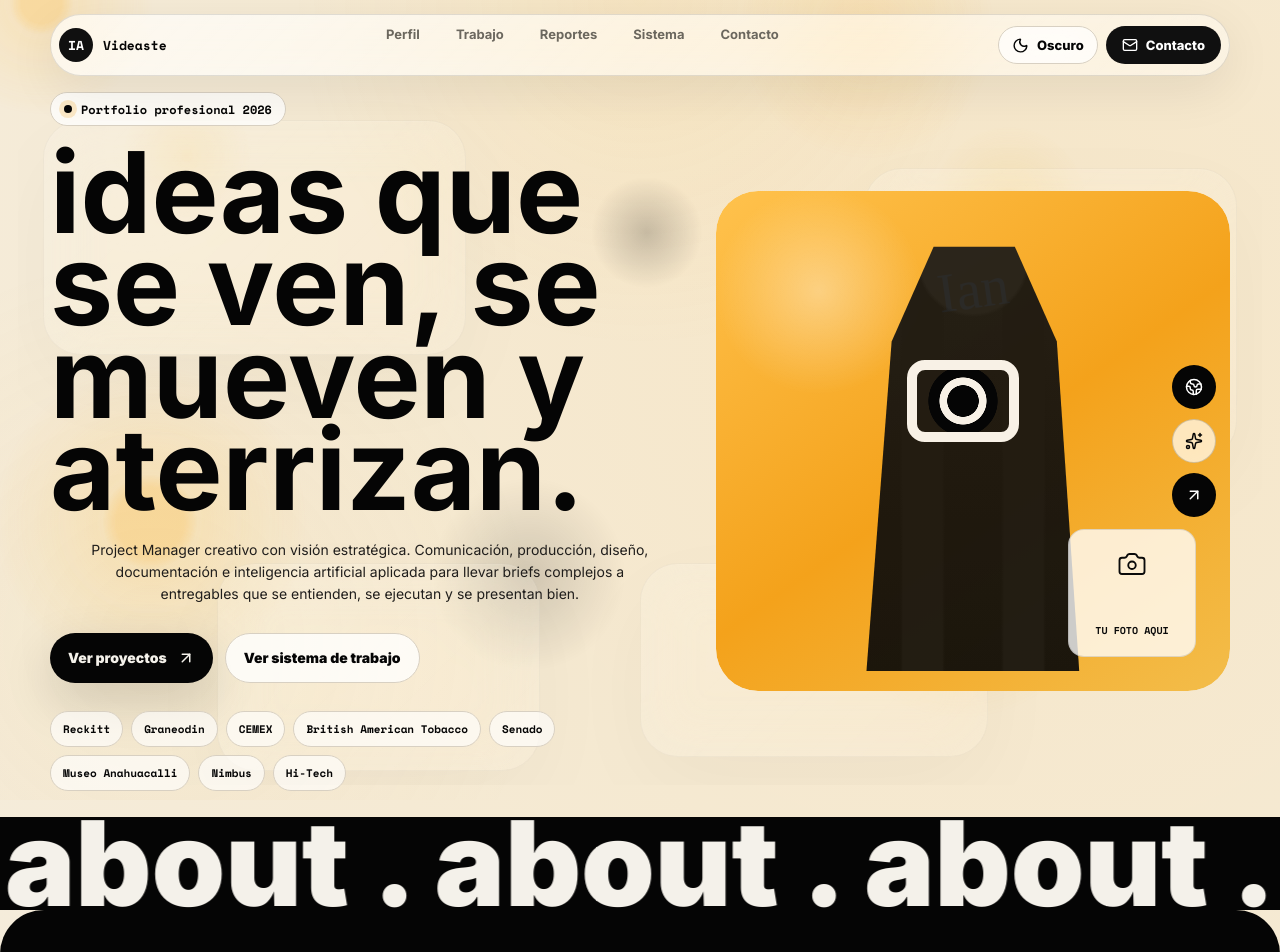
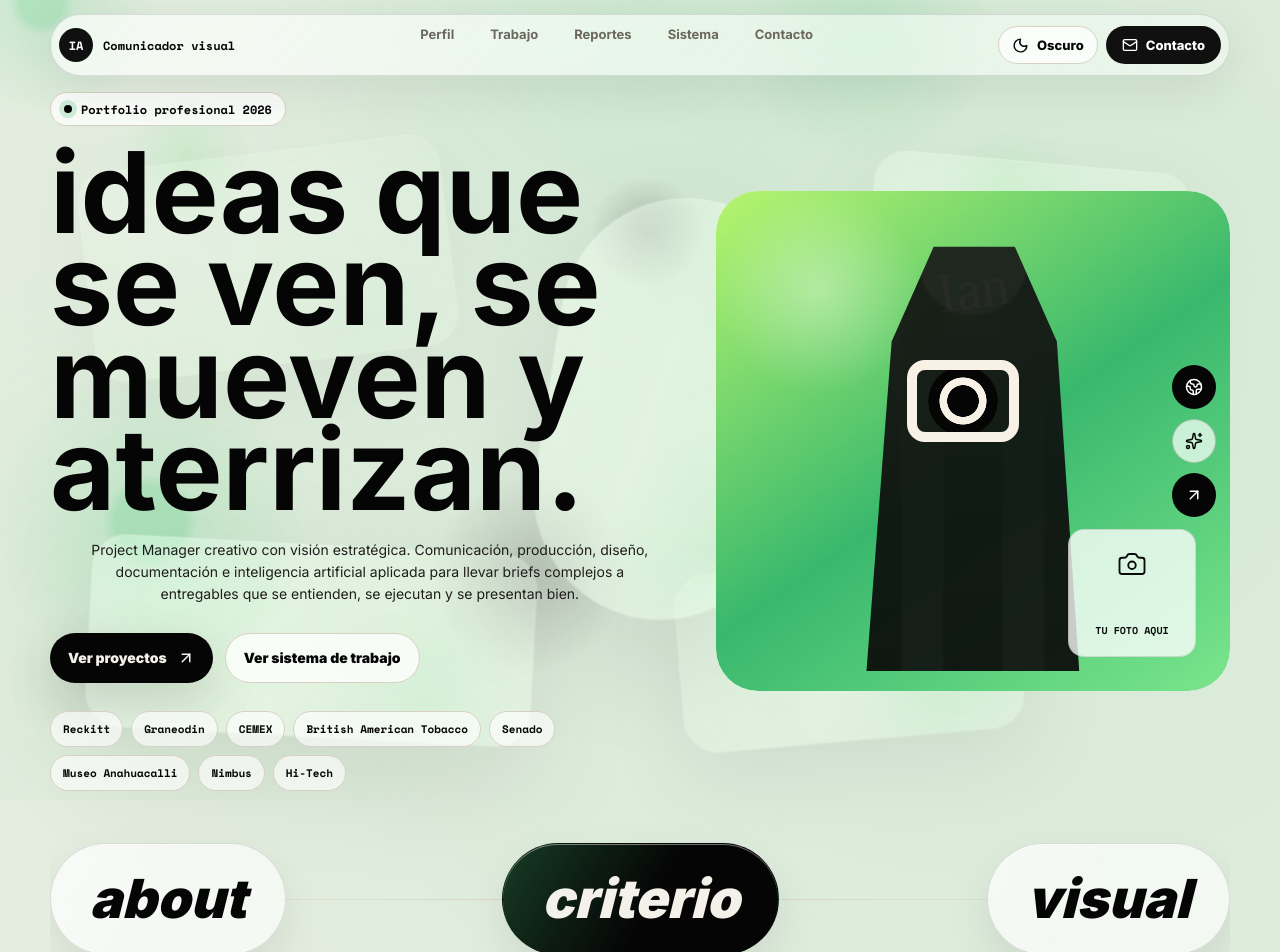
Before and after one commit to ianamb66/ian-portfolio-tech, a React (Vite) app: page / in a window 1280 px wide. Shown: the top 952 px of the page. Built offline with nearby package versions, Linux system fonts and the light colour scheme.

Commit message:
Refine portfolio green glass motion

```diff
--- a/src/App.css
+++ b/src/App.css
@@ -11,11 +11,11 @@
   --glass-strong: rgba(255, 255, 255, 0.78);
   --glass-line: rgba(16, 16, 16, 0.12);
   --grid-line: rgba(16, 16, 16, 0.045);
-  --red: #f0a51b;
-  --red-dark: #c57700;
-  --green: #f4c04e;
-  --sun: #ffb52d;
-  --amber: #f1c35a;
+  --red: #36b86b;
+  --red-dark: #16834f;
+  --green: #a5df72;
+  --sun: #45c878;
+  --amber: #7ddf8b;
   --radius: 8px;
   --shadow: 0 24px 80px rgba(16, 16, 16, 0.08);
   --mono: "Space Mono", "SFMono-Regular", Consolas, monospace;
@@ -35,11 +35,11 @@ html[data-theme="dark"] {
   --glass-strong: rgba(18, 21, 27, 0.74);
   --glass-line: rgba(255, 255, 255, 0.16);
   --grid-line: rgba(255, 255, 255, 0.055);
-  --red: #ffb52d;
-  --red-dark: #d98900;
-  --green: #f5ca5e;
-  --sun: #ffb52d;
-  --amber: #f1c35a;
+  --red: #5ee08b;
+  --red-dark: #2bb86a;
+  --green: #b8f27c;
+  --sun: #6ff1a0;
+  --amber: #95e88d;
   --shadow: 0 24px 90px rgba(0, 0, 0, 0.42);
   color-scheme: dark;
 }
@@ -194,7 +194,7 @@ main,
   gap: 10px;
   min-height: 44px;
   font-family: var(--mono);
-  font-size: 13px;
+  font-size: 12px;
   font-weight: 700;
 }
 
@@ -282,55 +282,112 @@ main,
 
 .glass-curtain {
   position: absolute;
-  inset: 92px 18px 32px;
+  inset: 86px 16px 24px;
   z-index: 0;
   pointer-events: none;
-  overflow: hidden;
+  overflow: visible;
+  perspective: 1400px;
 }
 
 .glass-shard {
   position: absolute;
   display: block;
-  border: 1px solid var(--glass-line);
-  border-radius: 38px;
+  border: 1px solid color-mix(in srgb, var(--glass-line) 72%, rgba(255, 255, 255, 0.28));
+  border-radius: 34px;
   background:
-    linear-gradient(135deg, color-mix(in srgb, var(--glass-strong) 82%, transparent), color-mix(in srgb, var(--glass) 58%, transparent)),
-    radial-gradient(circle at 28% 18%, rgba(255, 255, 255, 0.34), transparent 28%);
+    linear-gradient(118deg, rgba(255, 255, 255, 0.36), transparent 18% 72%, rgba(255, 255, 255, 0.16)),
+    radial-gradient(circle at 18% 16%, rgba(255, 255, 255, 0.58), transparent 22%),
+    radial-gradient(circle at 76% 82%, color-mix(in srgb, var(--sun) 18%, transparent), transparent 30%),
+    linear-gradient(135deg, color-mix(in srgb, var(--glass-strong) 72%, transparent), color-mix(in srgb, var(--glass) 48%, transparent));
   box-shadow:
-    inset 0 1px 0 rgba(255, 255, 255, 0.32),
-    0 30px 90px rgba(0, 0, 0, 0.12);
-  backdrop-filter: blur(28px) saturate(1.45);
-  -webkit-backdrop-filter: blur(28px) saturate(1.45);
-  opacity: 0.28;
+    inset 0 1px 0 rgba(255, 255, 255, 0.58),
+    inset 0 -18px 44px rgba(255, 255, 255, 0.14),
+    inset 22px 0 48px color-mix(in srgb, var(--green) 10%, transparent),
+    0 28px 72px rgba(0, 0, 0, 0.16);
+  backdrop-filter: blur(32px) saturate(1.65) contrast(1.08);
+  -webkit-backdrop-filter: blur(32px) saturate(1.65) contrast(1.08);
+  opacity: 0.34;
+  transform-style: preserve-3d;
   will-change: transform, opacity;
 }
 
+.glass-shard::before,
+.glass-shard::after {
+  content: "";
+  position: absolute;
+  pointer-events: none;
+  border-radius: inherit;
+}
+
+.glass-shard::before {
+  inset: 1px;
+  border: 1px solid rgba(255, 255, 255, 0.28);
+  background:
+    linear-gradient(100deg, transparent 0 36%, rgba(255, 255, 255, 0.42) 44%, transparent 52% 100%);
+  mix-blend-mode: screen;
+  opacity: 0.58;
+}
+
+.glass-shard::after {
+  inset: auto 12% 12% 18%;
+  height: 26%;
+  background: radial-gradient(ellipse at center, rgba(255, 255, 255, 0.32), transparent 68%);
+  filter: blur(10px);
+  opacity: 0.55;
+}
+
+.glass-shard[data-depth="back"] {
+  opacity: 0.2;
+  filter: blur(0.4px);
+}
+
+.glass-shard[data-depth="front"] {
+  opacity: 0.43;
+  box-shadow:
+    inset 0 1px 0 rgba(255, 255, 255, 0.64),
+    inset 0 -24px 48px rgba(255, 255, 255, 0.15),
+    0 36px 96px rgba(0, 0, 0, 0.18);
+}
+
 .hero-glass-a {
-  left: 2%;
-  top: 4%;
+  left: 3%;
+  top: 7%;
+  width: 31%;
+  height: 32%;
+  transform: rotate(-7deg) translateZ(-80px);
+}
+
+.hero-glass-b {
+  right: 6%;
+  top: 10%;
+  width: 26%;
+  height: 45%;
+  transform: rotate(5deg) translateZ(-18px);
+}
+
+.hero-glass-c {
+  left: 8%;
+  bottom: 10%;
   width: 34%;
-  height: 34%;
-}
-
-.hero-glass-b {
-  right: 2%;
-  top: 11%;
-  width: 30%;
-  height: 42%;
-}
-
-.hero-glass-c {
-  left: 16%;
-  bottom: 2%;
-  width: 26%;
-  height: 30%;
+  height: 26%;
+  transform: rotate(3deg) translateZ(72px);
 }
 
 .hero-glass-d {
-  right: 22%;
-  bottom: 4%;
-  width: 28%;
-  height: 28%;
+  right: 20%;
+  bottom: 8%;
+  width: 27%;
+  height: 25%;
+  transform: rotate(-5deg) translateZ(24px);
+}
+
+.hero-glass-e {
+  left: 43%;
+  top: 18%;
+  width: 19%;
+  height: 56%;
+  border-radius: 999px;
+  transform: rotate(9deg) translateZ(96px);
 }
 
 .hero-grid,
@@ -489,7 +546,7 @@ p {
   border-radius: 42px;
   background:
     radial-gradient(circle at 20% 20%, rgba(255, 255, 255, 0.36), transparent 18%),
-    linear-gradient(145deg, #ffc24d 0%, #f4a21b 52%, #f3bd4a 100%);
+    linear-gradient(145deg, #b7f56e 0%, #39b86d 52%, #7be58c 100%);
   box-shadow: var(--shadow);
   isolation: isolate;
 }
@@ -603,33 +660,71 @@ p {
   text-transform: lowercase;
 }
 
-.word-marquee {
+.motion-divider {
   position: relative;
   z-index: 2;
-  width: 100%;
+  width: min(1180px, calc(100% - 32px));
+  margin: 8px auto 0;
+  padding: 18px 0;
   overflow: hidden;
-  background: var(--ink);
+}
+
+.motion-divider::before {
+  content: "";
+  position: absolute;
+  left: 0;
+  right: 0;
+  top: 50%;
+  height: 1px;
+  background: linear-gradient(90deg, transparent, var(--line), transparent);
+}
+
+.motion-track {
+  position: relative;
+  display: grid;
+  grid-template-columns: 1fr auto 1fr;
+  gap: 12px;
+  align-items: center;
+}
+
+.motion-chip {
+  min-height: clamp(72px, 9vw, 112px);
+  display: grid;
+  place-items: center;
+  padding: 0 clamp(18px, 3vw, 44px);
+  border: 1px solid var(--glass-line);
+  border-radius: 999px;
+  background:
+    linear-gradient(120deg, rgba(255, 255, 255, 0.28), transparent 42%),
+    color-mix(in srgb, var(--glass-strong) 82%, transparent);
+  box-shadow:
+    inset 0 1px 0 rgba(255, 255, 255, 0.42),
+    0 18px 44px rgba(0, 0, 0, 0.08);
+  color: var(--ink);
+  font-size: clamp(22px, 4.2vw, 58px);
+  font-style: italic;
+  font-weight: 950;
+  line-height: 0.92;
+  text-transform: lowercase;
+  backdrop-filter: blur(20px) saturate(1.35);
+  -webkit-backdrop-filter: blur(20px) saturate(1.35);
+  will-change: transform, opacity;
+}
+
+.motion-chip-1 {
+  justify-self: start;
+}
+
+.motion-chip-2 {
+  justify-self: center;
+  background:
+    linear-gradient(120deg, color-mix(in srgb, var(--sun) 28%, transparent), transparent 54%),
+    var(--ink);
   color: var(--bg);
-  white-space: nowrap;
-}
-
-.word-marquee div {
-  display: inline-flex;
-  min-width: max-content;
-  will-change: transform;
-}
-
-.word-marquee span {
-  padding-right: 18px;
-  font-size: clamp(48px, 10vw, 118px);
-  font-weight: 950;
-  line-height: 0.78;
-  letter-spacing: 0;
-  text-transform: lowercase;
-}
-
-.word-marquee span::after {
-  content: " .";
+}
+
+.motion-chip-3 {
+  justify-self: end;
 }
 
 .liquid-panel::before {
@@ -1009,7 +1104,7 @@ p {
   border: 1px solid var(--ink);
   border-radius: 50%;
   background:
-    radial-gradient(circle at 70% 30%, rgba(255, 45, 45, 0.32), transparent 34%),
+    radial-gradient(circle at 70% 30%, color-mix(in srgb, var(--sun) 38%, transparent), transparent 34%),
     var(--panel-soft);
   font-family: var(--mono);
   font-size: 20px;
--- a/src/App.jsx
+++ b/src/App.jsx
@@ -325,7 +325,13 @@ const liquidDots = [
   { x: '56vw', y: '44vh', size: '110px', delay: '-15s', duration: '14s', tone: 'var(--ink)' },
 ]
 
-const glassShards = ['hero-glass-a', 'hero-glass-b', 'hero-glass-c', 'hero-glass-d']
+const glassShards = [
+  { className: 'hero-glass-a', depth: 'back' },
+  { className: 'hero-glass-b', depth: 'mid' },
+  { className: 'hero-glass-c', depth: 'front' },
+  { className: 'hero-glass-d', depth: 'mid' },
+  { className: 'hero-glass-e', depth: 'front' },
+]
 
 function LiquidBackdrop() {
   return (
@@ -367,18 +373,25 @@ function GlassCurtain() {
   return (
     <div className="glass-curtain" aria-hidden="true">
       {glassShards.map((shard, index) => (
-        <span className={`glass-shard ${shard}`} key={shard} style={{ '--shard': index }} />
+        <span
+          className={`glass-shard ${shard.className}`}
+          data-depth={shard.depth}
+          key={shard.className}
+          style={{ '--shard': index }}
+        />
       ))}
     </div>
   )
 }
 
-function WordMarquee({ words }) {
+function MotionDivider({ words }) {
   return (
-    <div className="word-marquee" aria-hidden="true">
-      <div>
-        {[...words, ...words].map((word, index) => (
-          <span key={`${word}-${index}`}>{word}</span>
+    <div className="motion-divider reveal" aria-hidden="true">
+      <div className="motion-track">
+        {words.map((word, index) => (
+          <span className={`motion-chip motion-chip-${index + 1}`} key={word}>
+            {word}
+          </span>
         ))}
       </div>
     </div>
@@ -650,10 +663,10 @@ function App() {
         }
         if (document.querySelector('.glass-shard')) {
           gsap.to('.hero-glass-a', {
-            xPercent: -85,
-            yPercent: -22,
-            rotate: -9,
-            opacity: 0.26,
+            xPercent: -26,
+            yPercent: -14,
+            rotate: -5,
+            opacity: 0.4,
             ease: 'none',
             scrollTrigger: {
               trigger: '.hero-section',
@@ -663,10 +676,10 @@ function App() {
             },
           })
           gsap.to('.hero-glass-b', {
-            xPercent: 82,
-            yPercent: -16,
-            rotate: 8,
-            opacity: 0.22,
+            xPercent: 22,
+            yPercent: -28,
+            rotate: 4,
+            opacity: 0.34,
             ease: 'none',
             scrollTrigger: {
               trigger: '.hero-section',
@@ -676,10 +689,10 @@ function App() {
             },
           })
           gsap.to('.hero-glass-c', {
-            xPercent: -62,
-            yPercent: 28,
-            rotate: 7,
-            opacity: 0.18,
+            xPercent: -18,
+            yPercent: 34,
+            rotate: 5,
+            opacity: 0.42,
             ease: 'none',
             scrollTrigger: {
               trigger: '.hero-section',
@@ -689,10 +702,23 @@ function App() {
             },
           })
           gsap.to('.hero-glass-d', {
-            xPercent: 66,
-            yPercent: 26,
-            rotate: -7,
-            opacity: 0.18,
+            xPercent: 26,
+            yPercent: 24,
+            rotate: -5,
+            opacity: 0.32,
+            ease: 'none',
+            scrollTrigger: {
+              trigger: '.hero-section',
+              start: 'top top',
+              end: 'bottom top',
+              scrub: 1,
+            },
+          })
+          gsap.to('.hero-glass-e', {
+            xPercent: 10,
+            yPercent: -42,
+            rotate: 6,
+            opacity: 0.46,
             ease: 'none',
             scrollTrigger: {
               trigger: '.hero-section',
@@ -738,14 +764,40 @@ function App() {
             },
           })
         }
-        if (document.querySelector('.word-marquee div')) {
-          gsap.to('.word-marquee div', {
-            xPercent: -50,
-            duration: 28,
+        gsap.utils.toArray('.motion-divider').forEach((divider) => {
+          gsap.fromTo(
+            divider.querySelectorAll('.motion-chip'),
+            {
+              yPercent: 64,
+              rotate: (index) => (index % 2 === 0 ? -7 : 7),
+              autoAlpha: 0,
+            },
+            {
+              yPercent: 0,
+              rotate: 0,
+              autoAlpha: 1,
+              duration: 0.9,
+              ease: 'power3.out',
+              stagger: 0.08,
+              scrollTrigger: {
+                trigger: divider,
+                start: 'top 88%',
+                once: true,
+              },
+            },
+          )
+          gsap.to(divider.querySelectorAll('.motion-chip'), {
+            y: (index) => (index % 2 === 0 ? -28 : 24),
+            x: (index) => (index % 2 === 0 ? 18 : -18),
             ease: 'none',
-            repeat: -1,
+            scrollTrigger: {
+              trigger: divider,
+              start: 'top bottom',
+              end: 'bottom top',
+              scrub: 1,
+            },
           })
-        }
+        })
       }
     }, rootRef)
 
@@ -759,7 +811,7 @@ function App() {
       <nav className="topbar" aria-label="Navegación principal">
         <a className="brand-mark" href="/" aria-label="Ir al inicio">
           <span>IA</span>
-          <span>Videaste</span>
+          <span>Comunicador visual</span>
         </a>
         <div className="nav-links">
           {navItems.map(([label, href]) => (
@@ -818,7 +870,7 @@ function App() {
           </div>
         </section>
 
-        <WordMarquee words={['about', 'about', 'about', 'about']} />
+        <MotionDivider words={['about', 'criterio', 'visual']} />
 
         <section id="perfil" className="section-block profile-section">
           <div className="section-kicker reveal">Perfil</div>
@@ -861,7 +913,7 @@ function App() {
           </div>
         </section>
 
-        <WordMarquee words={['portfolio', 'portfolio', 'portfolio']} />
+        <MotionDivider words={['portfolio', 'estrategia', 'produccion']} />
 
         <section id="trabajo" className="section-block work-section">
           <div className="section-header">
@@ -896,7 +948,7 @@ function App() {
           </div>
         </section>
 
-        <WordMarquee words={['reportes', 'webs', 'html', 'interfaces']} />
+        <MotionDivider words={['reportes', 'webs', 'html']} />
 
         <section id="webs" className="section-block web-section">
           <div className="section-header">
```
